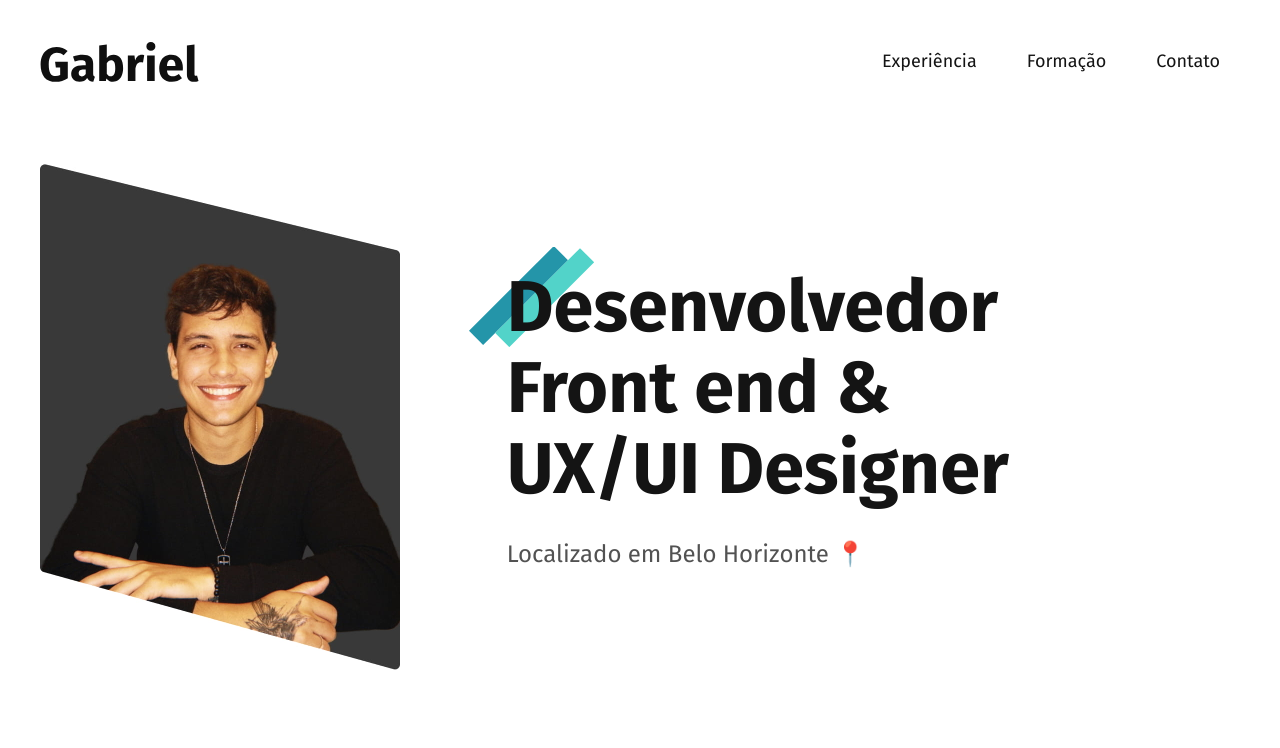
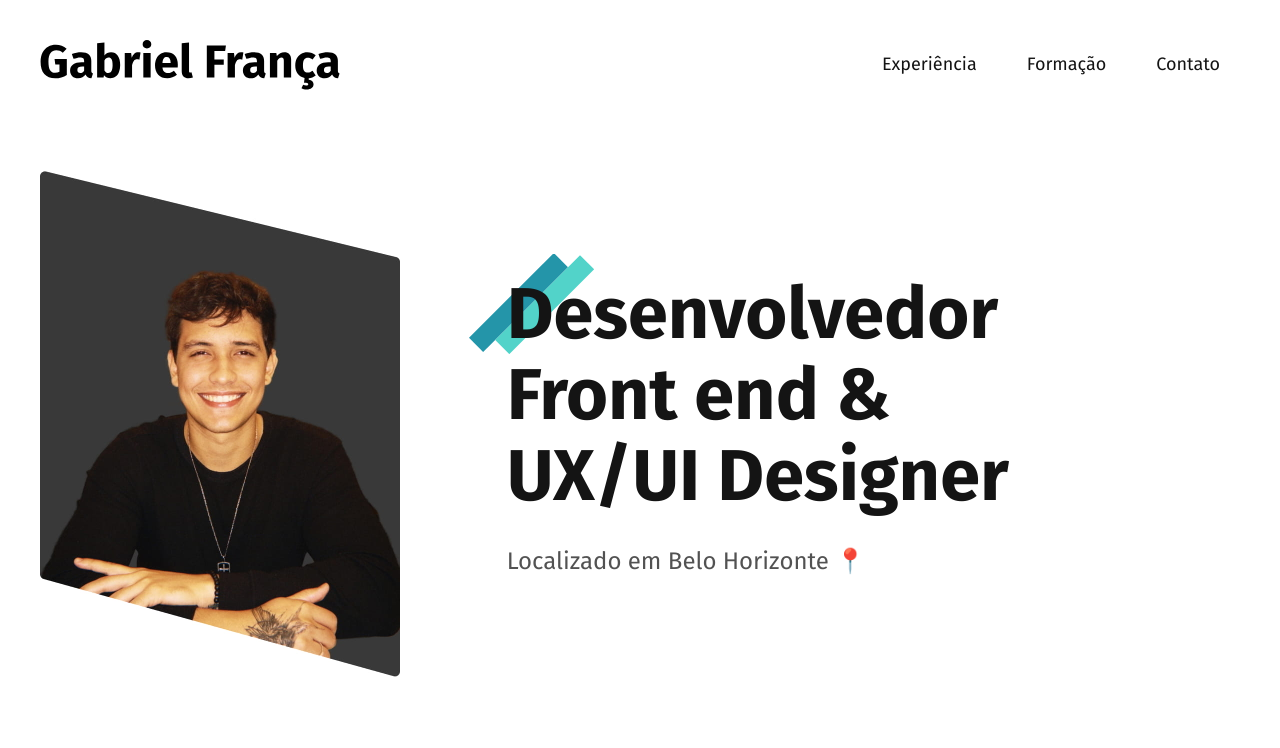
Before and after one commit to gabriellbf/gabriellbf.github.io, a plain HTML site: page index.html in a window 1280 px wide. Shown: the top 748 px of the page. Drawn offline with Linux system fonts and the light colour scheme.

Commit message:
modificação logo

```diff
--- a/index.html
+++ b/index.html
@@ -14,7 +14,7 @@
     </head>
     <body>
         <header class="header">
-            <img src="./img/marca.svg" alt="homem sorrindo" width="159" height="40">
+            <img src="./img/marca2.svg" alt="homem sorrindo" width="300" height="50">
             <nav>
                 <ul class="header-menu">
                     <li><a href="#experiencia">Experiência</a></li>
```
Also changed, not shown: img/marca2.svg (added).
